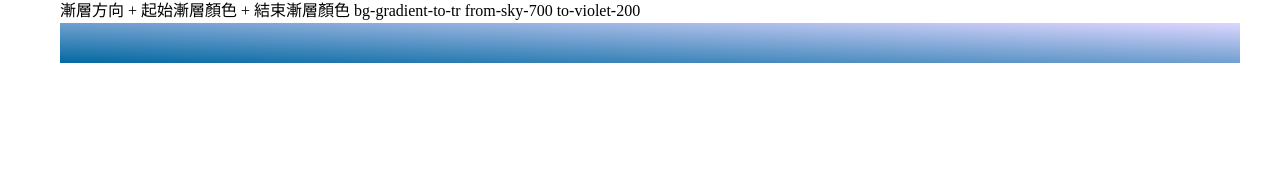
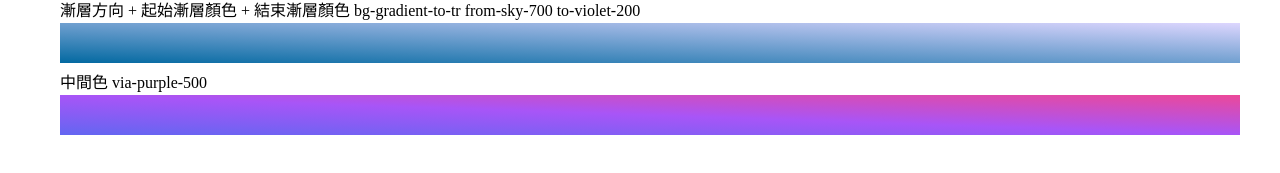
Before and after one commit to MizuYang/tailwind-playground, a Nuxt app: page /playground/backgrounds in a window 1280 px wide. Shown: the part 2623-2796 px from the top of the page. Built offline with nearby package versions, Linux system fonts and the light colour scheme; no server answers.

Commit message:
新增 backgrounds: 漸層中間色

```diff
--- a/pages/playground/backgrounds.vue
+++ b/pages/playground/backgrounds.vue
@@ -68,6 +68,11 @@ definePageMeta({
             <h4 class="mb-1">漸層方向 + 起始漸層顏色 + 結束漸層顏色 bg-gradient-to-tr from-sky-700 to-violet-200</h4>
             <div class="w-full h-10 bg-gradient-to-tr from-sky-700 to-violet-200"></div>
           </div>
+
+          <div class="mb-3">
+            <h4 class="mb-1">中間色 via-purple-500</h4>
+            <div class="w-full h-10 bg-gradient-to-tr from-indigo-500 via-purple-500 to-pink-500"></div>
+          </div>
         </div>
       </template>
     </SectionContent>
```
